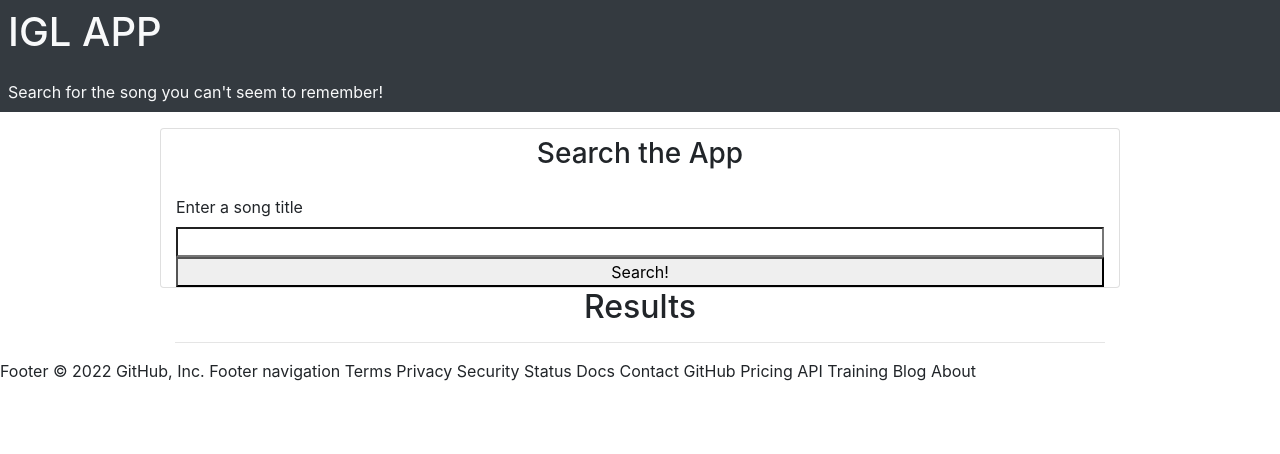
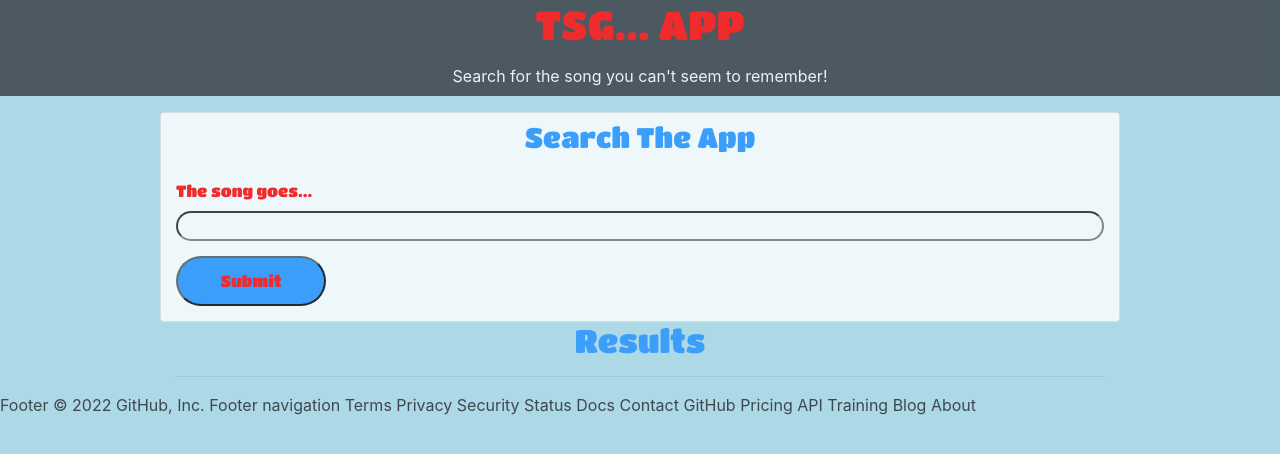
Before and after one commit to OZ4Tech/IGL-APP-Project-1, a plain HTML site: page index.html in a window 1280 px wide. Drawn offline with nearby package versions, Linux system fonts and the light colour scheme.

```diff
--- a/assets/css/style.css
+++ b/assets/css/style.css
@@ -0,0 +1,41 @@
+#submit {
+    color: red;
+    font-family: 'Titan One';
+}
+.text-center {
+    color: dodgerblue;
+    font-family: 'Titan One';
+}
+.card-text {
+    color: red;
+    text-shadow: dodgerblue;
+    font-family: 'Titan One';
+}
+button {
+    color: red;
+    height: 50px;
+    width: 150px;
+    border-radius: 50px;
+    background-color: dodgerblue;
+    margin-top: 15px;
+    margin-bottom: 15px;
+    font-family: 'Titan One';
+}
+#name-search {
+    border-radius: 50px;
+    font-family: 'Times New Roman', Times, serif;
+
+}
+h1 {
+    color: red;
+    text-align: center;
+    font-family: 'Titan One';
+}
+p {
+    text-align: center;
+
+}
+body {
+    background-color: lightblue;
+    opacity: 0.8;
+  }
--- a/index.html
+++ b/index.html
@@ -4,23 +4,27 @@
         <link rel="stylesheet" href="https://cdn.jsdelivr.net/npm/bootstrap@4.5.3/dist/css/bootstrap.min.css" integrity="sha384-TX8t27EcRE3e/ihU7zmQxVncDAy5uIKz4rEkgIXeMed4M0jlfIDPvg6uqKI2xXr2" crossorigin="anonymous">
         <link rel="stylesheet" href="./assets/css/style.css">
         <meta charset="utf-8">
-        <title>IGL APP</title>
+        <link rel="preconnect" href="https://fonts.googleapis.com">
+<link rel="preconnect" href="https://fonts.gstatic.com" crossorigin>
+<link href="https://fonts.googleapis.com/css2?family=Titan+One&display=swap" rel="stylesheet">
+
+        <title>TSG APP</title>
     </head>
     <header class="w-100 bg-dark">
-        <h1 class="text-light p-2">IGL APP</h1>
+        <h1>TSG... APP</h1>
         <p class="text-light p-2">Search for the song you can't seem to remember!</p>
     </header>
     <body>
 
             <div class="card col-9 m-auto">
 
-                <h3 class="card-title text-center mt-2 mb-4">Search the App</h3>
-                <label for="search" class="card-text">Enter a song title</label>
+                <h3 class="card-title text-center mt-2 mb-4">Search The App</h3>
+                <label for="search" class="card-text">The song goes...</label>
                 <input type="search" name="search" id="name-search">
 
 
 
-                <button id="submit">Search!</button>
+                <button id="submit">Submit</button>
             </div>
             <div class="col-9 vh-auto m-auto">
                 <h2 class="text-center">Results</h2>
```
